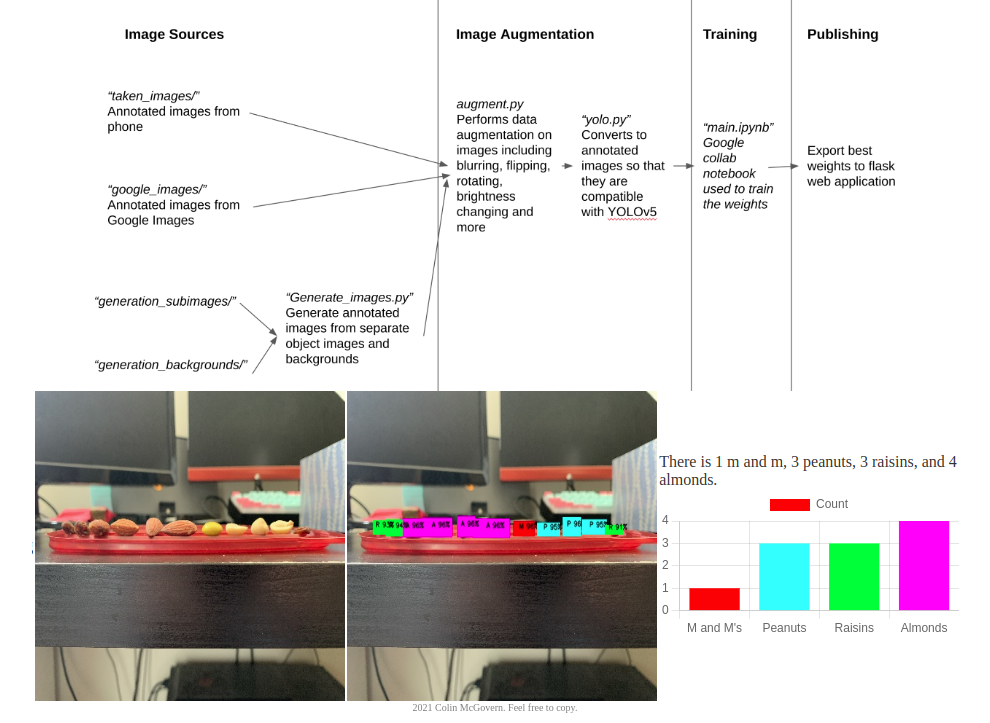
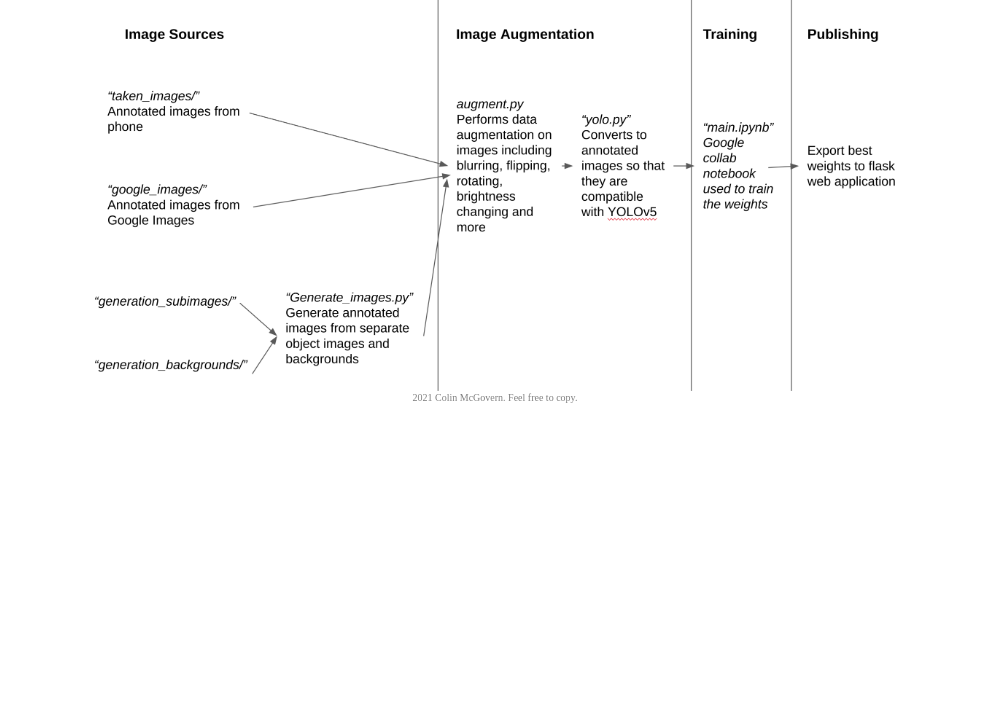
Before and after one commit to colinmcgovern/trailmix_detection, a Flask app: page / in a window 1280 px wide. Shown: the part 1469-2192 px from the top of the page, without its empty margins (145-1135 px from the left). After the commit the page ends 1872 px from the top, so only its background shows below. Run offline with Flask 2, Linux system fonts and the light colour scheme; some libraries are stand-ins or nearby versions.

Commit message:
Update index.html

```diff
--- a/templates/index.html
+++ b/templates/index.html
@@ -42,7 +42,6 @@
     <img class="free" src="/static/example_images/example2.png"><br>
     <h2>Pipeline Diagram</h2>
     <img class="diagram" src="/static/trailmix_pipeline_diagram.png">
-    <img class="free" src="/static/example_images/example2.png"><br>
 <div class="footer">2021 Colin McGovern. Feel free to copy.</div>
 </div>
 </body>
```
